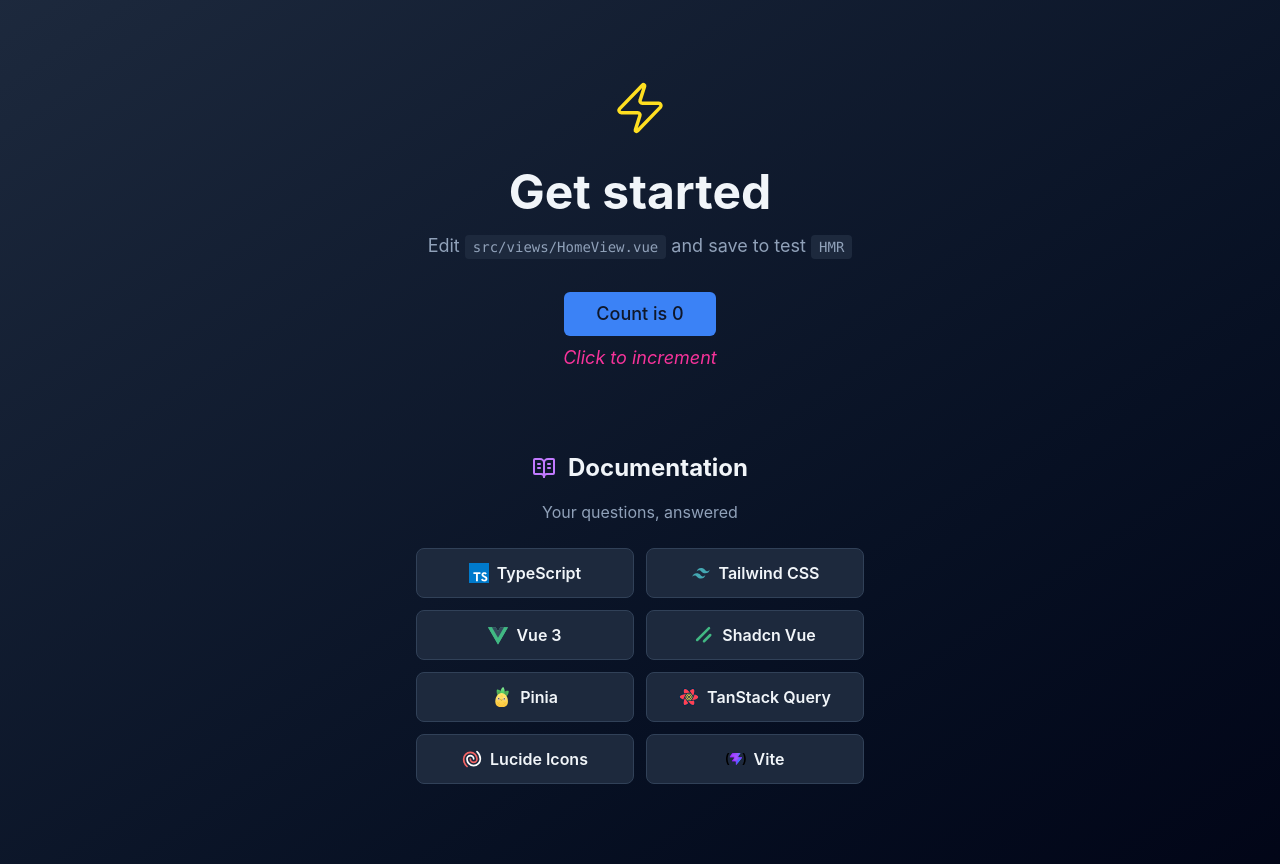
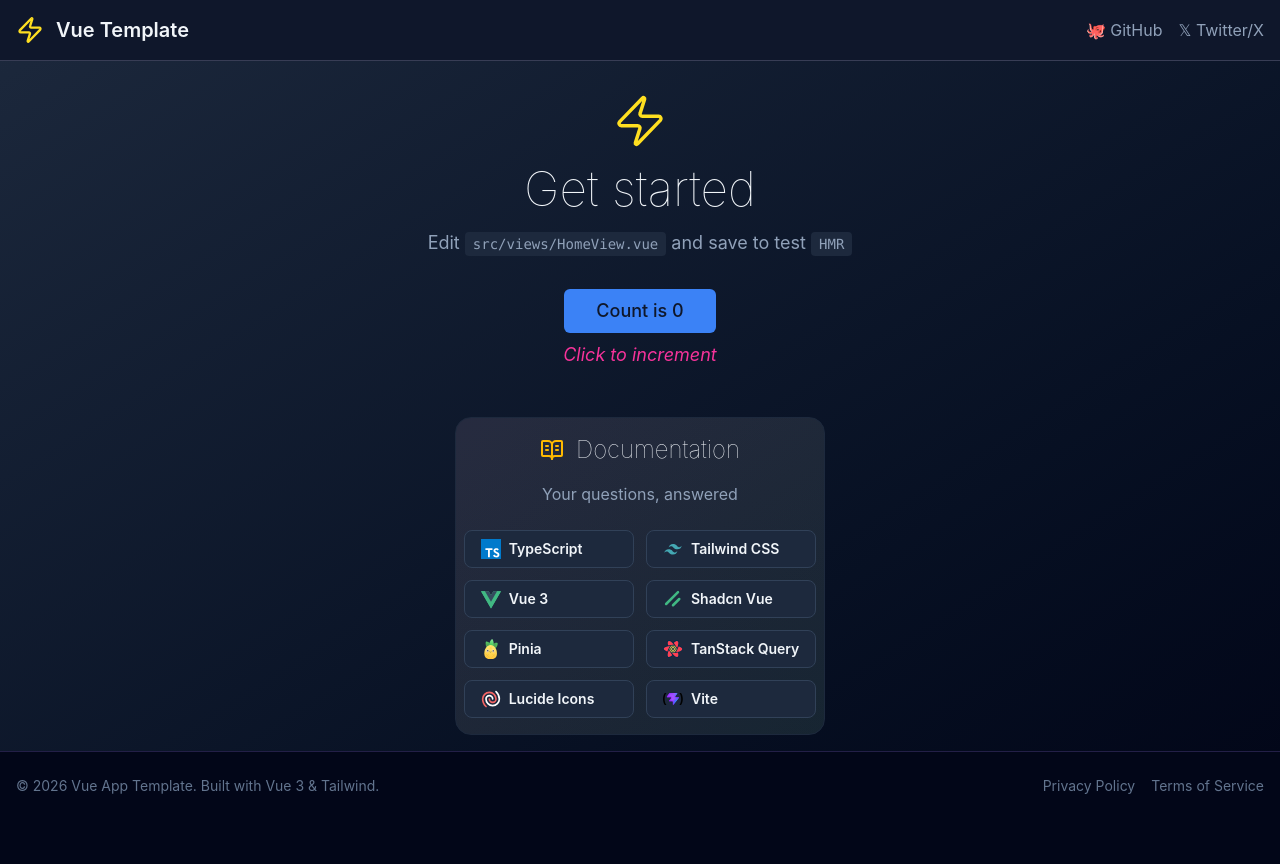
Before and after one commit to Xayan/vue-app-template, a Vue app: page / in a window 1280 px wide. After the commit the page ends 820 px from the top, so only its background shows below. Built offline with nearby package versions, Linux system fonts and the light colour scheme.

Commit message:
Enhance CSS styles and layout in HomeView

```diff
--- a/src/assets/css/animation.css
+++ b/src/assets/css/animation.css
@@ -8,10 +8,10 @@
       transform: translateY(0);
     }
     80% {
-      transform: translateY(20px);
+      transform: translateY(12px);
     }
     90% {
-      transform: translateY(-10px);
+      transform: translateY(-6px);
     }
   }
 }
--- a/src/assets/css/template.css
+++ b/src/assets/css/template.css
@@ -1,7 +1,40 @@
 body {
-  main {
-    @apply min-h-screen flex flex-1 flex-col items-center justify-center;
-    @apply bg-linear-to-br from-slate-800 to-slate-950;
-    @apply px-4 py-20;
+  @apply min-h-screen flex flex-col bg-slate-950 text-slate-50;
+
+  #app {
+    @apply flex flex-col flex-1 min-h-screen bg-linear-to-br from-slate-800 to-slate-950;
+
+    nav {
+      @apply w-full sticky top-0 z-50;
+      @apply bg-slate-900 border-b border-violet-200/20;
+    }
+
+    main {
+      @apply flex flex-1 flex-col items-center justify-center;
+
+      section {
+        @apply flex flex-col items-center justify-center;
+
+        &#get-started {
+          @apply pt-8;
+        }
+
+        &#counter {
+          @apply mt-8;
+        }
+
+        &#docs {
+          @apply bg-linear-to-br from-pink-200/10 to-green-200/10;
+          @apply border border-slate-800;
+          @apply mx-2 mb-4 mt-12;
+          @apply px-2 py-4 rounded-2xl;
+        }
+      }
+    }
+
+    footer {
+      @apply w-full bg-slate-950 mt-auto py-6;
+      @apply border-t border-violet-400/20;
+    }
   }
 }
--- a/src/assets/css/typography.css
+++ b/src/assets/css/typography.css
@@ -1,7 +1,4 @@
-/** Fonts and typography styles */
-
-:root {
-  body {
+#app {
   .text-body-primary {
     @apply text-lg text-slate-400;
   }
@@ -11,11 +8,11 @@
   }
 
   .heading-page {
-      @apply text-5xl font-bold text-slate-100;
+    @apply text-5xl font-thin text-slate-100;
   }
 
   .heading-section {
-      @apply text-2xl font-bold text-slate-100;
+    @apply text-2xl font-thin text-slate-100;
   }
 
   .subheading-descriptive {
@@ -30,10 +27,12 @@
 
   #docs {
     .link {
-        @apply w-full inline-flex items-center justify-center gap-2;
-        @apply bg-slate-800 text-slate-100 hover:bg-slate-700;
-        @apply px-6 py-3 rounded-lg border border-slate-700;
-        @apply text-base font-semibold;
+      @apply inline-flex items-center justify-start gap-2;
+      @apply w-full px-4 py-2;
+      @apply border rounded-lg border-slate-700;
+      @apply bg-slate-800 hover:bg-slate-700;
+      @apply font-semibold text-sm text-slate-100;
+      @apply transition-colors duration-200;
 
       img {
         @apply w-5 h-5;
@@ -41,4 +40,3 @@
     }
   }
 }
-}
--- a/src/style.css
+++ b/src/style.css
@@ -1,6 +1,6 @@
 @import 'tailwindcss';
 
+@import 'assets/css/animation.css';
 @import 'assets/css/base.css';
-@import 'assets/css/animation.css';
 @import 'assets/css/template.css';
 @import 'assets/css/typography.css';
--- a/src/views/HomeView.vue
+++ b/src/views/HomeView.vue
@@ -32,43 +32,87 @@
 </script>
 
 <template>
-  <!-- Hero Section -->
+  <nav>
+    <div class="max-w-7xl mx-auto px-4 py-4 flex items-center justify-between">
+      <!-- Left: Logo and Name -->
+      <div class="flex items-center gap-3">
+        <Zap :stroke-width="2" :size="28" class="text-yellow-300" />
+        <span class="text-xl font-semibold text-slate-100">Vue Template</span>
+      </div>
+
+      <!-- Right: Social Icons -->
+      <div class="flex items-center gap-4">
+        <a
+          href="https://github.com/Xayan/vue-app-template"
+          target="_blank"
+          rel="noopener noreferrer"
+          class="text-slate-400 hover:text-slate-100 transition-colors"
+          aria-label="GitHub"
+        >
+          🐙 GitHub
+        </a>
+        <a
+          href="https://x.com/xayan__"
+          target="_blank"
+          rel="noopener noreferrer"
+          class="text-slate-400 hover:text-slate-100 transition-colors"
+          aria-label="Twitter"
+        >
+          𝕏 Twitter/X
+        </a>
+      </div>
+    </div>
+  </nav>
+
   <main>
+    <section id="get-started">
       <Zap :stroke-width="1.5" :size="56" class="text-yellow-300 animate-periodic-bounce" />
 
-    <div class="text-center mt-8 mb-8">
-      <h1 class="heading-page mb-4">Get started</h1>
+      <h1 class="heading-page m-4">Get started</h1>
       <p class="text-body-primary">
         Edit
         <code>src/views/HomeView.vue</code>
         and save to test
         <code>HMR</code>
       </p>
-    </div>
+    </section>
 
+    <section id="counter">
       <ShadButton variant="default" size="lg" class="text-lg" @click="counter.increment">
         Count is {{ counter.count }}
       </ShadButton>
 
       <p class="text-emphasis-pink mt-2">Click to increment</p>
+    </section>
 
-    <div class="flex items-center justify-center gap-3 mt-20 mb-4">
-      <BookOpenText :size="24" class="text-purple-400 shrink-0" />
+    <section id="docs">
+      <div class="flex items-center justify-center gap-3 mb-4">
+        <BookOpenText :size="24" class="text-amber-400 shrink-0" />
         <h2 class="heading-section">Documentation</h2>
       </div>
 
       <p class="subheading-descriptive mb-6">Your questions, answered</p>
 
-    <ul id="docs" class="grid grid-cols-2 gap-3 w-full max-w-md">
+      <ul class="grid grid-cols-2 gap-3 w-full max-w-md">
         <li v-for="link in links" :key="link.url">
-        <a
-          :href="link.url"
-          class="link"
-          target="_blank">
+          <a :href="link.url" class="link" target="_blank">
             <img :src="link.logo" :alt="`${link.name} logo`" />
             <span>{{ link.name }}</span>
           </a>
         </li>
       </ul>
+    </section>
   </main>
+
+  <footer>
+    <div
+      class="max-w-7xl mx-auto px-4 flex flex-col md:flex-row items-center justify-between text-slate-500 text-sm"
+    >
+      <p>&copy; {{ new Date().getFullYear() }} Vue App Template. Built with Vue 3 & Tailwind.</p>
+      <div class="flex items-center gap-4 mt-4 md:mt-0">
+        <a href="#" class="hover:text-slate-300 transition-colors">Privacy Policy</a>
+        <a href="#" class="hover:text-slate-300 transition-colors">Terms of Service</a>
+      </div>
+    </div>
+  </footer>
 </template>
```
Lines whose indentation alone changed are shown as unchanged.
